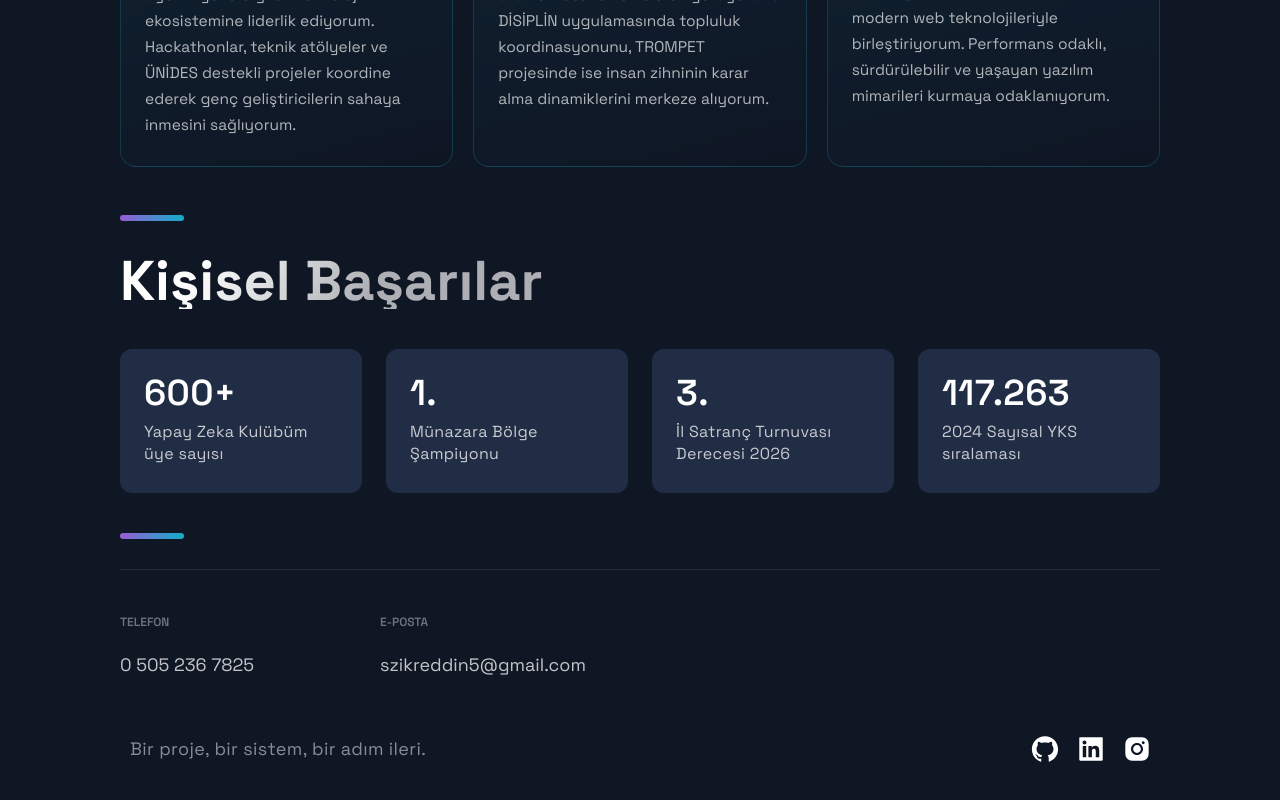
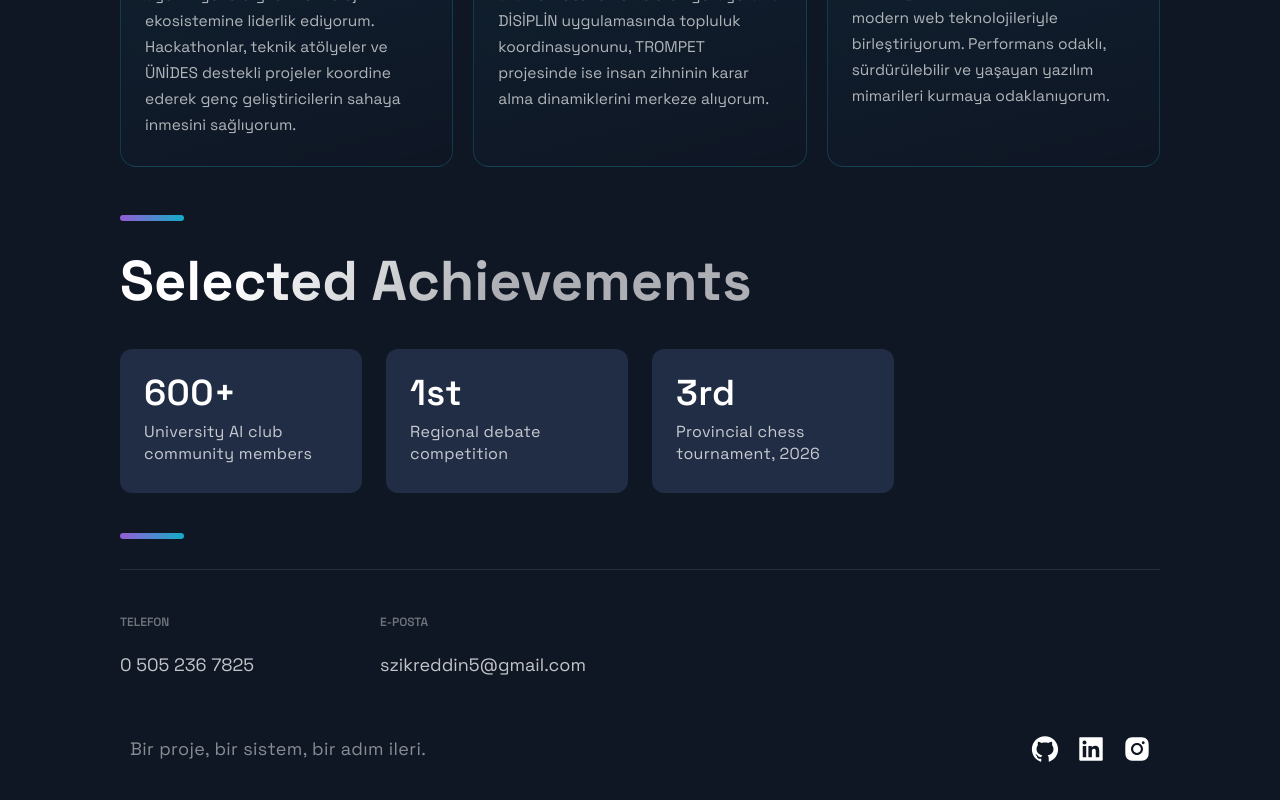
Before and after one commit to szikreddin5-maker/portfolio-ziko, a Next.js app: page / in a window 1280 px wide. Shown: the part 3879-4679 px from the top of the page. Built offline with nearby package versions, Linux system fonts and the light colour scheme; a web font is replaced by a local one.

Commit message:
privacy: curate achievements and remove personal contact details

```diff
--- a/src/components/Acomplishments/Acomplishments.js
+++ b/src/components/Acomplishments/Acomplishments.js
@@ -1,27 +1,26 @@
 import React from 'react';
-
 import { Section, SectionDivider, SectionTitle } from '../../styles/GlobalComponents';
 import { Box, Boxes, BoxNum, BoxText } from './AcomplishmentsStyles';
 
-const data = [
-  { number: '600+', text: 'Yapay Zeka Kulübüm üye sayısı'},
-  { number: '1.', text: 'Münazara Bölge Şampiyonu' },
-  { number: '3.', text: 'İl Satranç Turnuvası Derecesi 2026' },
-  { number: '117.263', text: '2024 Sayısal YKS sıralaması' },
+// Curated public achievements. Personal exam rankings are intentionally omitted.
+const achievements = [
+  { number: '600+', text: 'University AI club community members' },
+  { number: '1st', text: 'Regional debate competition' },
+  { number: '3rd', text: 'Provincial chess tournament, 2026' },
 ];
 
 const Acomplishments = () => (
-  <Section>
-    <SectionTitle>Kişisel Başarılar</SectionTitle>
+  <Section aria-labelledby="achievements-title">
+    <SectionTitle id="achievements-title">Selected Achievements</SectionTitle>
     <Boxes>
-      {data.map((card, index) => (
-        <Box key={index}>
-          <BoxNum>{card.number}</BoxNum>
-          <BoxText>{card.text}</BoxText>
+      {achievements.map(({ number, text }) => (
+        <Box key={text}>
+          <BoxNum>{number}</BoxNum>
+          <BoxText>{text}</BoxText>
         </Box>
       ))}
     </Boxes>
-    <SectionDivider/>
+    <SectionDivider />
   </Section>
 );
 
```
